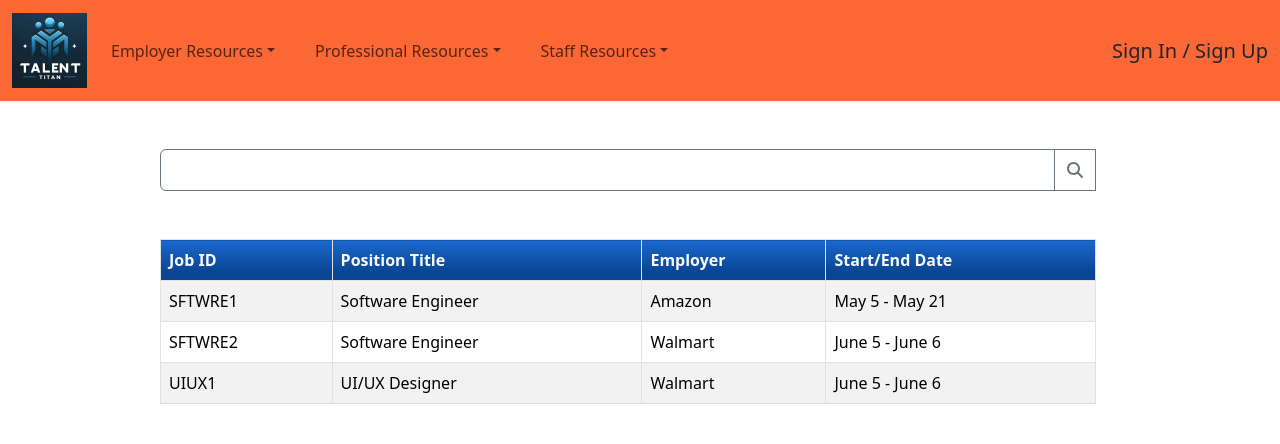
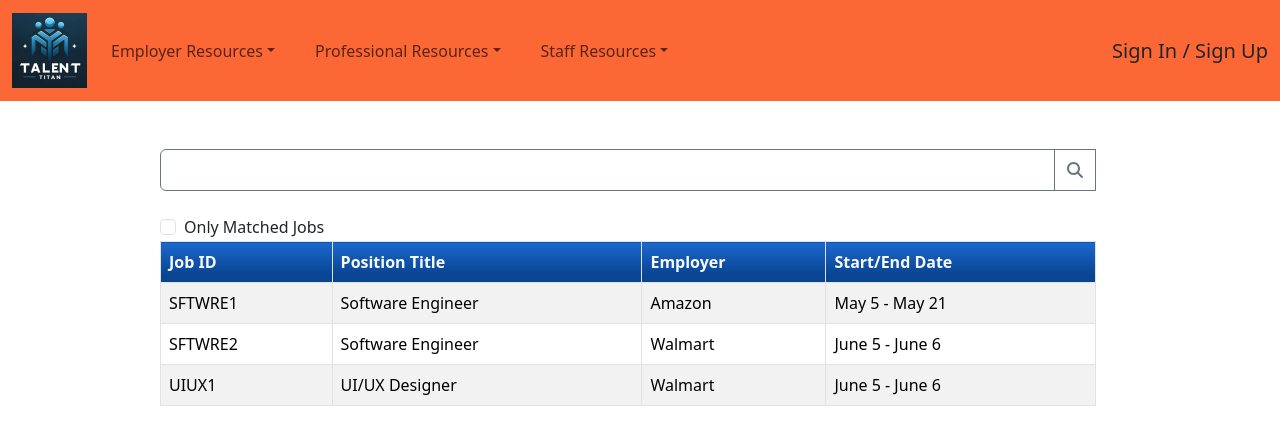
Before and after one commit to Mikecamdo/TalentTitan, a React (Create React App) app in the folder frontend/: page /job-search in a window 1280 px wide. Shown: the top 444 px of the page. Built offline with nearby package versions, Linux system fonts and the light colour scheme.

Commit message:
Viewing Only Matched Jobs
Added a checkbox so professionals can view only jobs that they matched with

```diff
--- a/frontend/src/components/CustomSearchBar.tsx
+++ b/frontend/src/components/CustomSearchBar.tsx
@@ -10,7 +10,7 @@ interface SearchComponents {
 
 export const CustomSearchBar: React.FC<SearchComponents> = ({searchValue, setSearchValue}) => {
     return (<>
-        <div className="my-5">
+        <div className="mt-5 mb-4">
             <Row>
                 <Col>
                     <div className="input-group" id="search-bar">
--- a/frontend/src/pages/ViewPostedJobsPage.tsx
+++ b/frontend/src/pages/ViewPostedJobsPage.tsx
@@ -17,6 +17,12 @@ export const ViewPostedJobsPage = () => {
                 <Row className="w-100">
                     <Col xs={9} sm={9} md={9} lg={9} xl={9} xxl={9} className="mx-auto">
                         <CustomSearchBar searchValue={searchValue} setSearchValue={setSearchValue} />
+
+                        <Form.Check
+                            type="checkbox"
+                            label="Only Matched Jobs"
+                            id="checkbox"
+                        />
 
                         <Form.Group controlId="claim_description">
 
```
